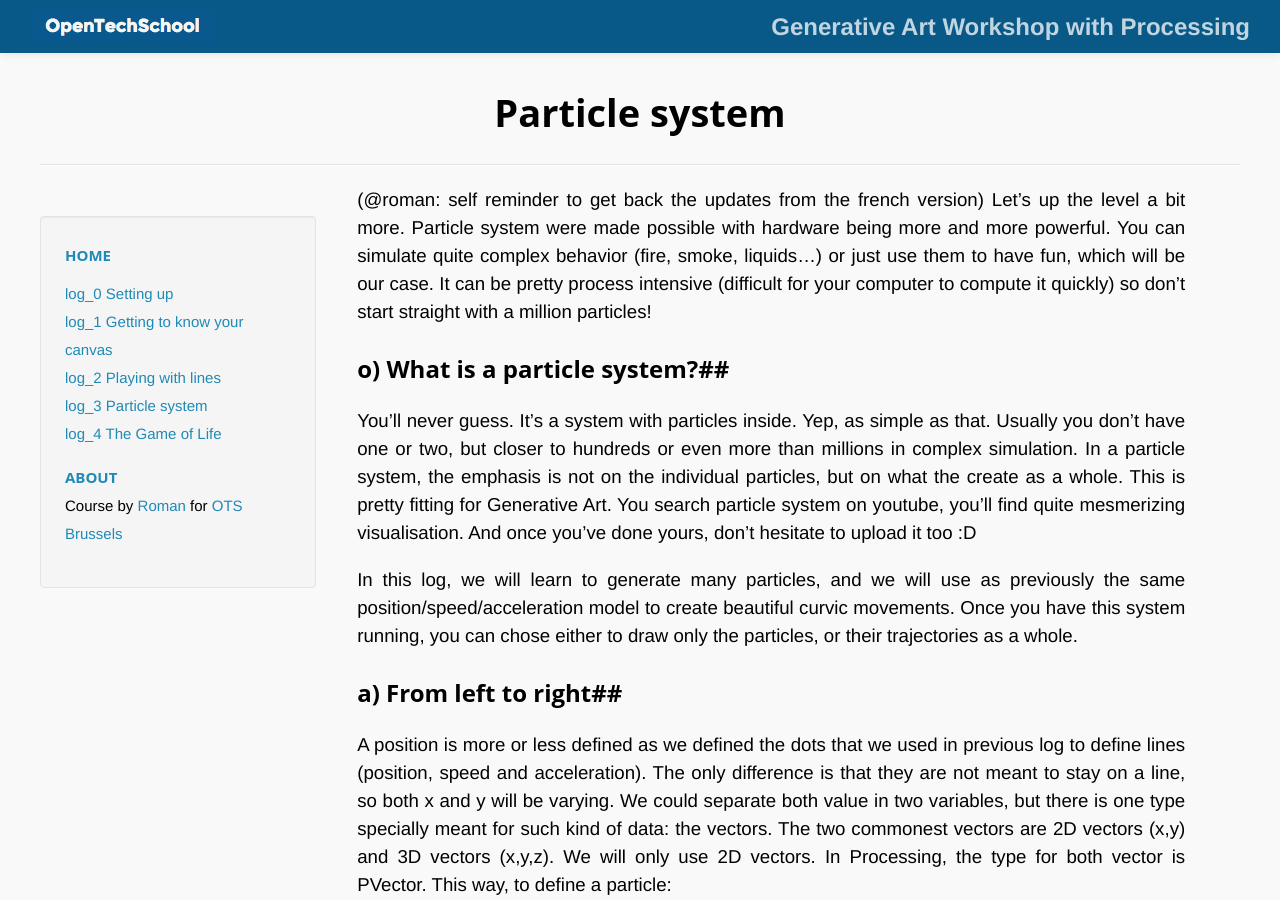
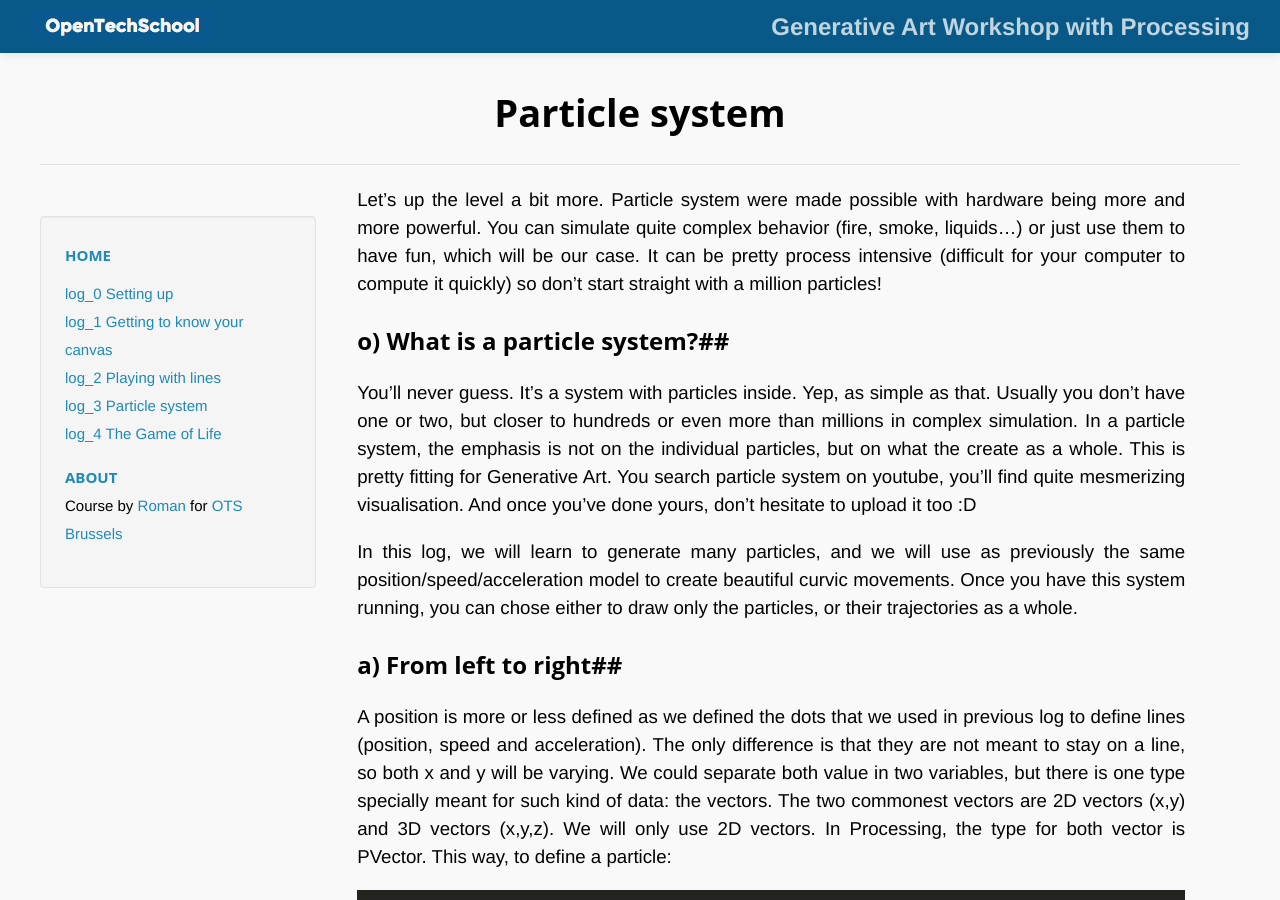
Before and after one commit to OpenTechSchool-Brussels/generative-art-with-processing, a Jekyll site: the page built from Particle-system.markdown, in a window 1280 px wide and 900 px high. Built offline with Jekyll 4.4.1, drawn with Linux system fonts in a browser that asks for light colours; Markdown is read by kramdown in place of the engine named in the settings.

Commit message:
replacing reminder on its rightfull place

```diff
--- a/Particle-system.markdown
+++ b/Particle-system.markdown
@@ -4,7 +4,6 @@ title:  "Particle system"
 num: 3
 ---
 
-(@roman: self reminder to get back the updates from the french version)
 Let’s up the level a bit more. Particle system were made possible with hardware being more and more powerful. You can simulate quite complex behavior (fire, smoke, liquids…) or just use them to have fun, which will be our case. It can be pretty process intensive (difficult for your computer to compute it quickly) so don’t start straight with a million particles!
 
 ##o) What is a particle system?##
```
Also changed, not shown: README.md.
